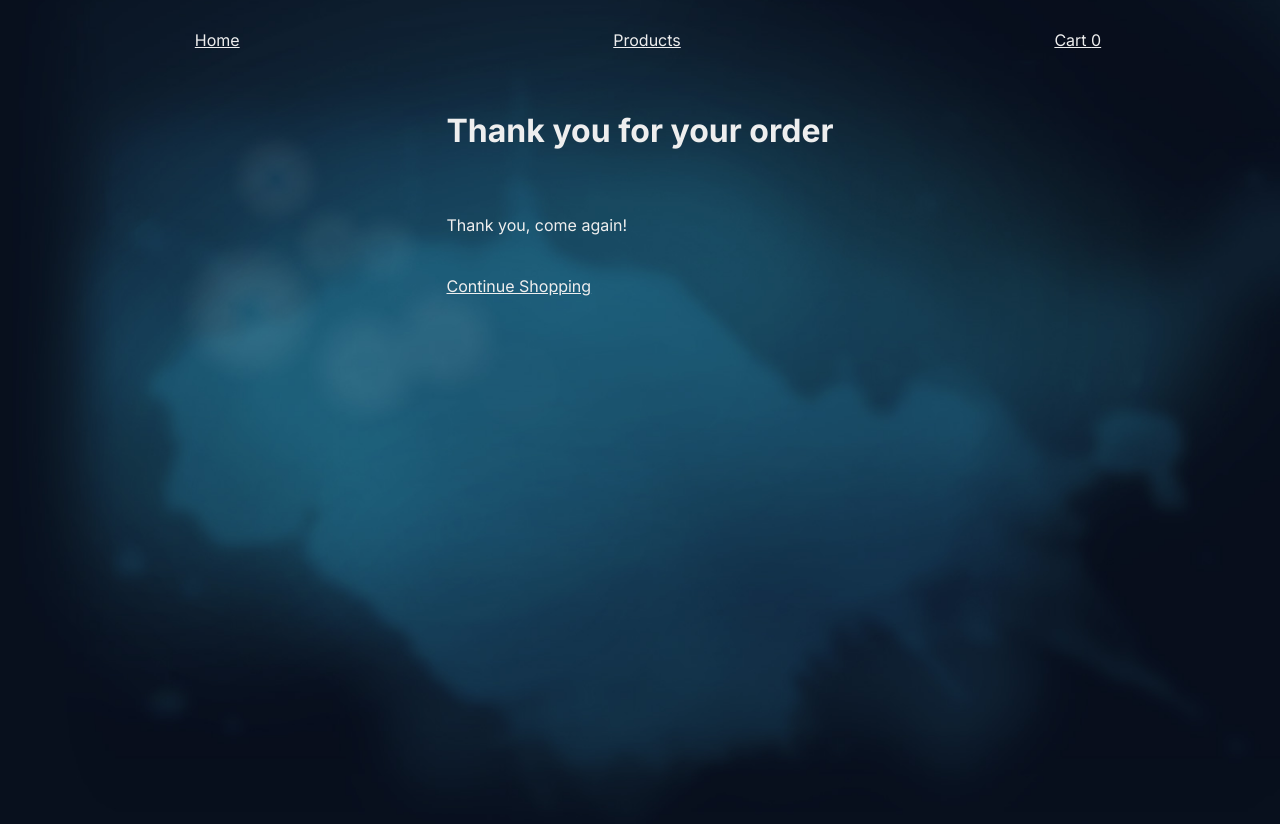
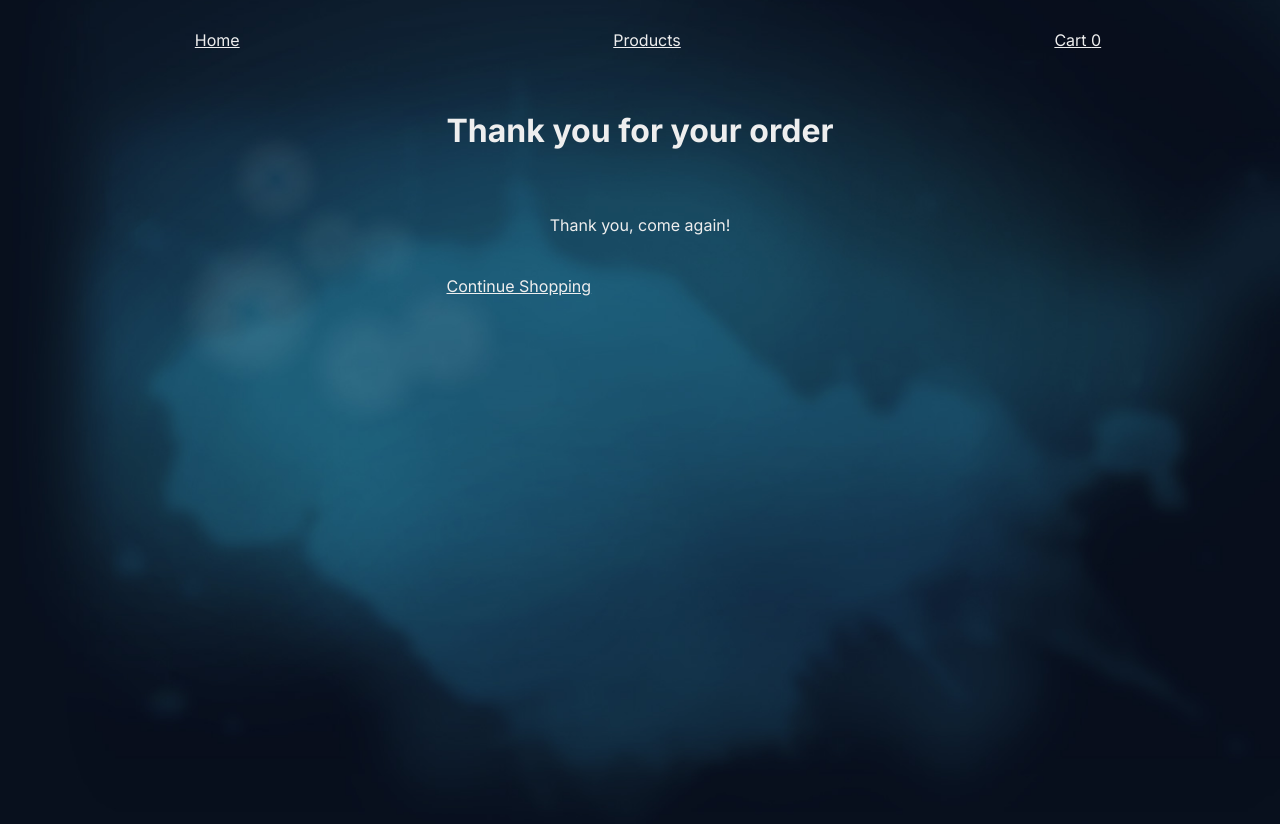
Before and after one commit to Temuu-jin/next-js-ecommerce-store, a Next.js app: page /checkout/thankyou in a window 1280 px wide. Shown: the top 824 px of the page. Built offline with nearby package versions, Linux system fonts and the light colour scheme; no server answers.

Commit message:
Revert "Fix styling"
This reverts commit 952eeaedc1dd2cd9adf018408fe801e25c42b266.

```diff
--- a/app/checkout/thankyou/page.tsx
+++ b/app/checkout/thankyou/page.tsx
@@ -13,11 +13,11 @@ export const metadata = {
 export default function Checkout() {
   return (
     <main className={styles.main}>
-      <div>
+      <div className={styles.container}>
         <h1>Thank you for your order</h1>
         <br />
 
-        <p>Thank you, come again!</p>
+        <p className={styles.center}>Thank you, come again!</p>
         <br />
         <Link href="/products" data-test-id="continue-shopping">
           Continue Shopping
```
